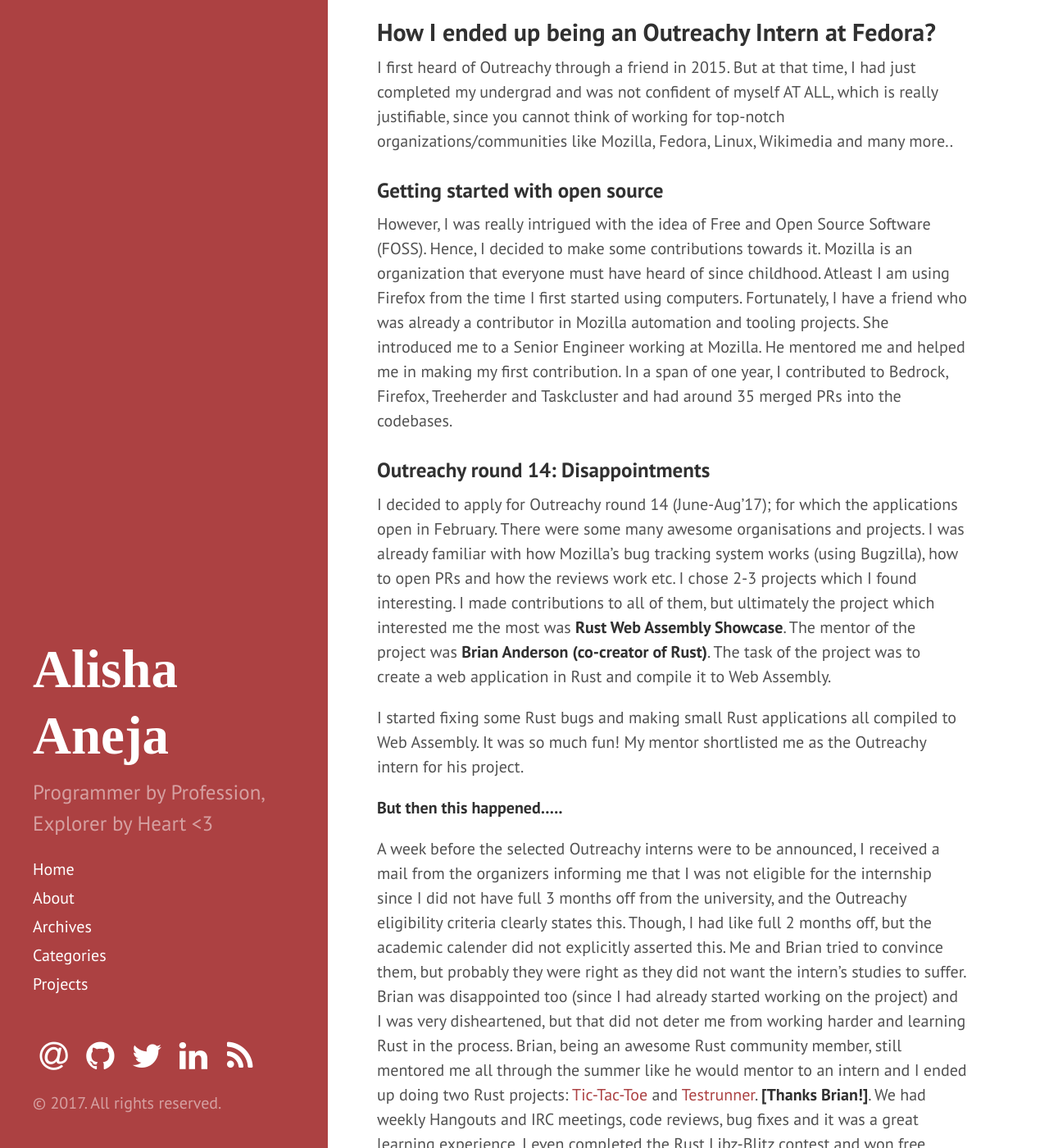
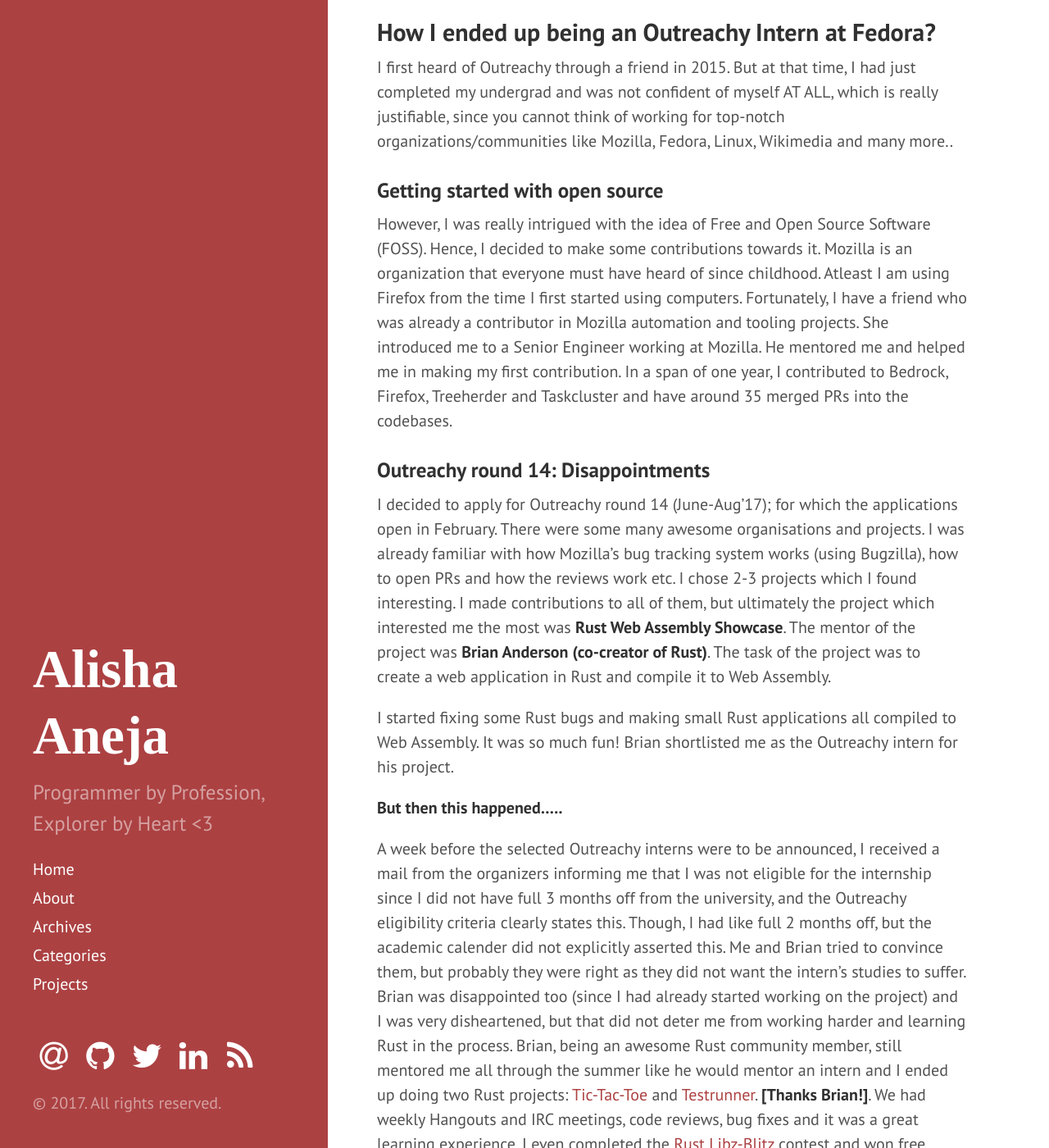
Before and after one commit to alisha17/alisha17.github.io, a Jekyll site: the page built from _posts/2017-12-17-outreachy_journey.md, in a window 1280 px wide and 1400 px high, scrolled down 867 px. Shown: the whole window at 82% size. Built offline with Jekyll 4.4.1, drawn with Linux system fonts in a browser that asks for light colours; nearby versions of some CDN libraries; Markdown is read by kramdown in place of the engine named in the settings; comment, search, counter and statistics services are not loaded; some of the changed text lies outside the part shown.

Commit message:
Typos in post

```diff
--- a/_posts/2017-12-17-outreachy_journey.md
+++ b/_posts/2017-12-17-outreachy_journey.md
@@ -23,7 +23,7 @@
 ### Getting started with open source
 
 However, I was really intrigued with the idea of Free and Open Source Software (FOSS). Hence, I decided to make some contributions towards it.
-Mozilla is an organization that everyone must have heard of since childhood. Atleast I am using Firefox from the time I first started using computers. Fortunately, I have a friend who was already a contributor in Mozilla automation and tooling projects. She introduced me to a Senior Engineer working at Mozilla. He mentored me and helped me in making my first contribution. In a span of one year, I contributed to Bedrock, Firefox, Treeherder and Taskcluster and had around 35 merged PRs into the codebases.
+Mozilla is an organization that everyone must have heard of since childhood. Atleast I am using Firefox from the time I first started using computers. Fortunately, I have a friend who was already a contributor in Mozilla automation and tooling projects. She introduced me to a Senior Engineer working at Mozilla. He mentored me and helped me in making my first contribution. In a span of one year, I contributed to Bedrock, Firefox, Treeherder and Taskcluster and have around 35 merged PRs into the codebases.
 
 ### Outreachy round 14: Disappointments
 
@@ -31,11 +31,11 @@
 There were some many awesome organisations and projects. I was already familiar with how Mozilla's bug tracking system works (using Bugzilla), how to open PRs and how the reviews work etc. I chose 2-3 projects which I found interesting. I made contributions to all of them, but
 ultimately the project which interested me the most was **Rust Web Assembly Showcase**. The mentor of the project was **Brian Anderson (co-creator of Rust)**. The task of the project was to create a web application in Rust and compile it to Web Assembly.
 
-I started fixing some Rust bugs and making small Rust applications all compiled to Web Assembly. It was so much fun! My mentor shortlisted me as the Outreachy intern for his project.
+I started fixing some Rust bugs and making small Rust applications all compiled to Web Assembly. It was so much fun! Brian shortlisted me as the Outreachy intern for his project.
 
 **But then this happened.....**
 
-A week before the selected Outreachy interns were to be announced, I received a mail from the organizers informing me that I was not eligible for the internship since I did not have full 3 months off from the university, and the Outreachy eligibility criteria clearly states this. Though, I had like full 2 months off, but the academic calender did not explicitly asserted this. Me and Brian tried to convince them, but probably they were right as they did not want the intern's studies to suffer. Brian was disappointed too (since I had already started working on the project) and I was very disheartened, but that did not deter me from working harder and learning Rust in the process. Brian, being an awesome Rust community member, still mentored me all through the summer like he would mentor to an intern and I ended up doing two Rust projects: [Tic-Tac-Toe](https://github.com/alisha17/tic-tac-toe) and [Testrunner](https://github.com/alisha17/testrunner). **[Thanks Brian!]**. We had weekly Hangouts and IRC meetings, code reviews, bug fixes and it was a great learning experience. I even completed the Rust Libz-Blitz contest and won free tickets to Rust Fest Switzerland, but I wasn't able to go anyway (That's a story for another day! :-p)
+A week before the selected Outreachy interns were to be announced, I received a mail from the organizers informing me that I was not eligible for the internship since I did not have full 3 months off from the university, and the Outreachy eligibility criteria clearly states this. Though, I had like full 2 months off, but the academic calender did not explicitly asserted this. Me and Brian tried to convince them, but probably they were right as they did not want the intern's studies to suffer. Brian was disappointed too (since I had already started working on the project) and I was very disheartened, but that did not deter me from working harder and learning Rust in the process. Brian, being an awesome Rust community member, still mentored me all through the summer like he would mentor an intern and I ended up doing two Rust projects: [Tic-Tac-Toe](https://github.com/alisha17/tic-tac-toe) and [Testrunner](https://github.com/alisha17/testrunner). **[Thanks Brian!]**. We had weekly Hangouts and IRC meetings, code reviews, bug fixes and it was a great learning experience. I even completed the [Rust Libz-Blitz](http://blog.rustfest.eu/libz-blitz) contest and won free tickets to Rust Fest Switzerland, but I wasn't able to go anyway (That's a story for another day! :-p)
 
 ### Outreachy Round 15: Finally!
 I was really excited for Outreachy Round 15 (Dec'17-March'18) and was determined to apply for it.
```
Also changed, not shown: other parts of _posts/2017-12-17-outreachy_journey.md (+4 -4 lines).
